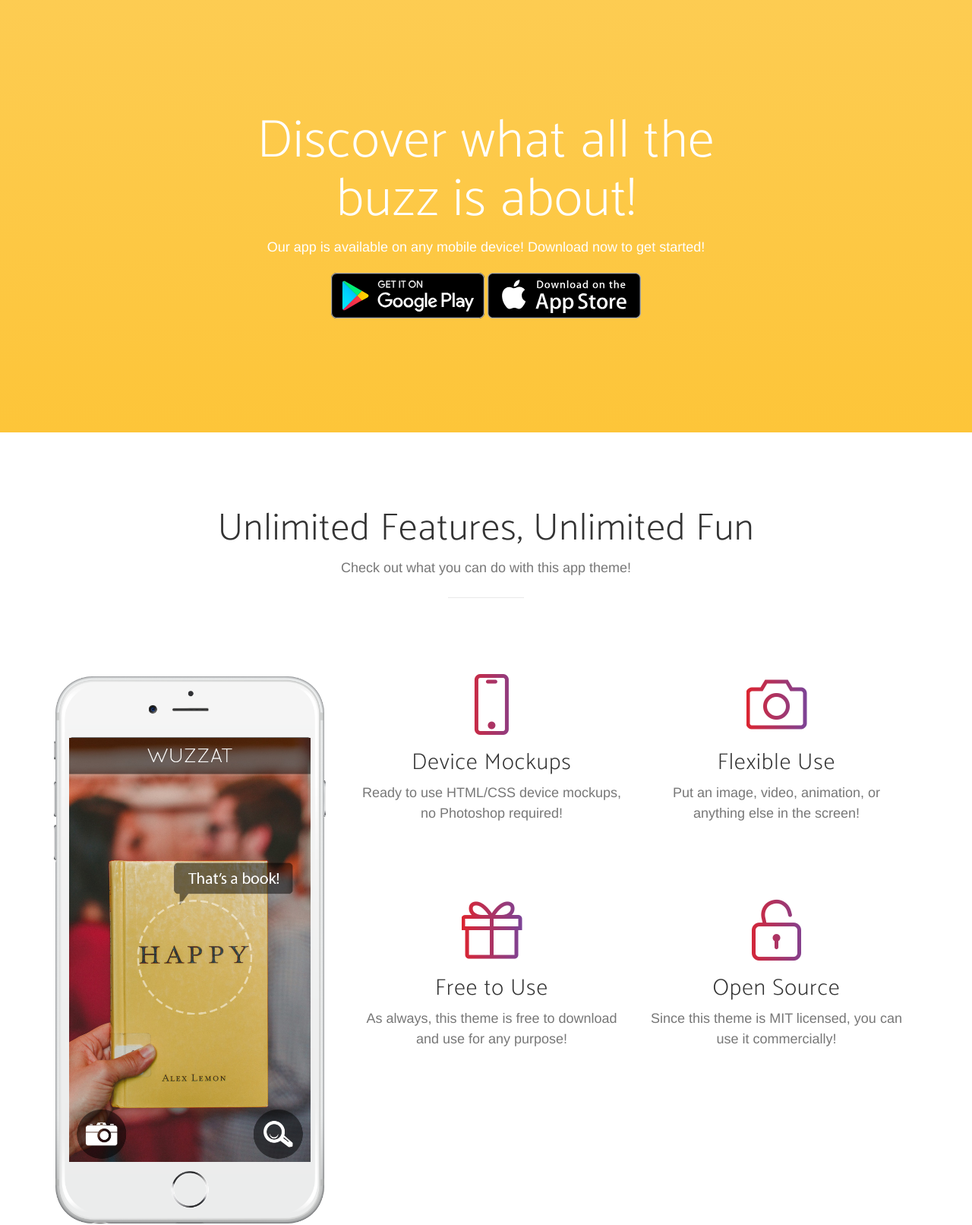
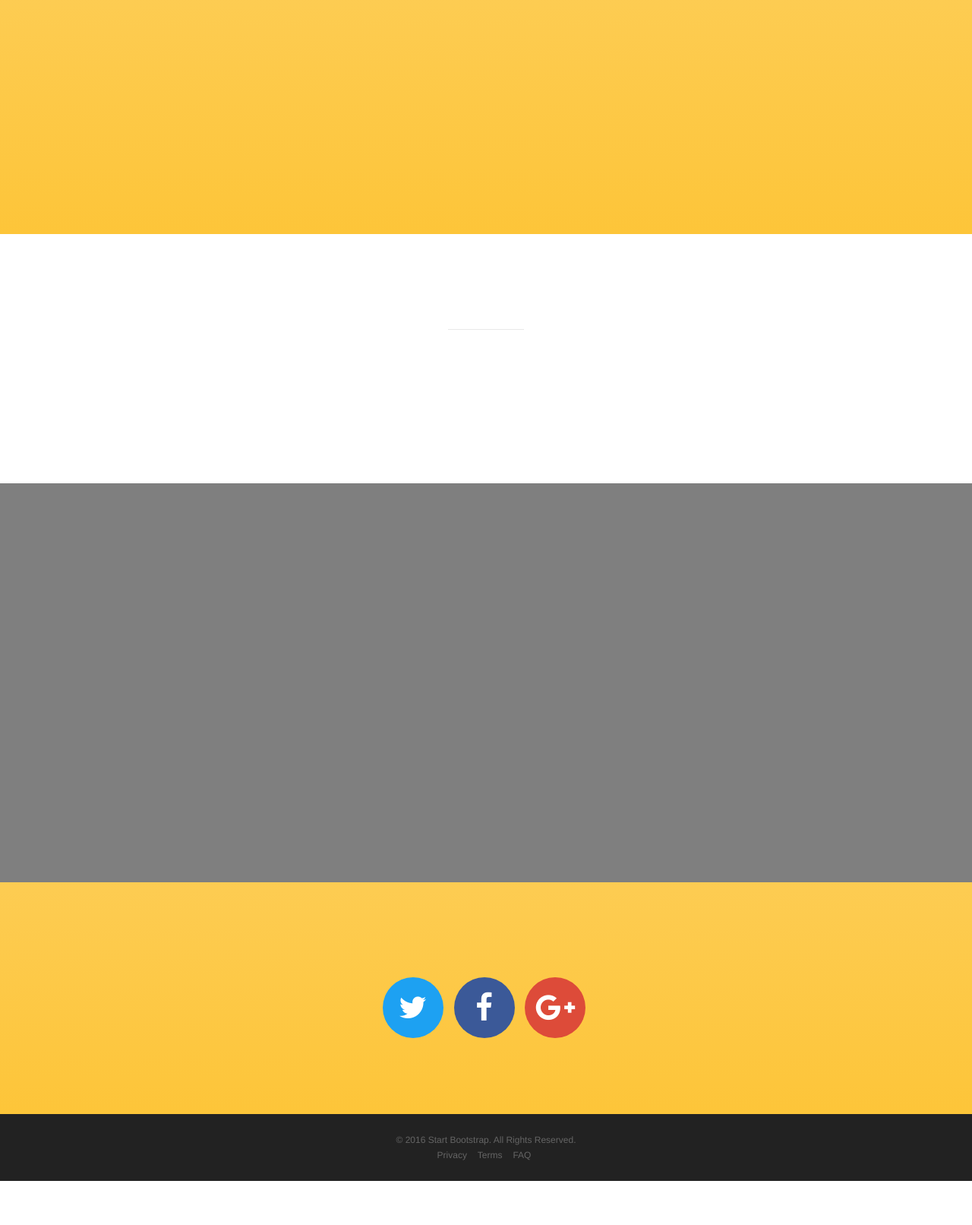
Before and after one commit to alinsen/ecotrace-subtext-script, a website: page index.html in a window 1280 px wide. Shown: the part 802-2414 px from the top of the page at 76% size. After the commit the page ends 2356 px from the top, so only its background shows below. Drawn offline with nearby package versions, Linux system fonts and the light colour scheme; a web font is replaced by a local one.

Commit message:
Stripped the html to get a base style for our app

```diff
--- a/css/new-age.css
+++ b/css/new-age.css
@@ -302,7 +302,7 @@ section.cta {
   background-size: cover;
   -o-background-size: cover;
   background-position: center;
-  background-image: url('../img/bg-cta.jpg');
+  /*background-image: url('../img/bg-cta.jpg');*/
   padding: 250px 0;
 }
 section.cta .cta-content {
--- a/index.html
+++ b/index.html
@@ -9,7 +9,7 @@
     <meta name="description" content="">
     <meta name="author" content="">
 
-    <title>New Age - Start Bootstrap Theme</title>
+    <title>EcoTrace</title>
 
     <!-- Bootstrap Core CSS -->
     <link href="lib/bootstrap/css/bootstrap.min.css" rel="stylesheet">
@@ -45,20 +45,23 @@
                 <button type="button" class="navbar-toggle collapsed" data-toggle="collapse" data-target="#bs-example-navbar-collapse-1">
                     <span class="sr-only">Toggle navigation</span> Menu <i class="fa fa-bars"></i>
                 </button>
-                <a class="navbar-brand page-scroll" href="#page-top">Start Bootstrap</a>
+                <a class="navbar-brand page-scroll" href="#page-top">EcoTrace</a>
             </div>
 
             <!-- Collect the nav links, forms, and other content for toggling -->
             <div class="collapse navbar-collapse" id="bs-example-navbar-collapse-1">
                 <ul class="nav navbar-nav navbar-right">
                     <li>
-                        <a class="page-scroll" href="#download">Download</a>
+                        <a class="page-scroll" href="#myprofile">My Profile</a>
                     </li>
                     <li>
-                        <a class="page-scroll" href="#features">Features</a>
+                        <a class="page-scroll" href="#myactivity">My Activity</a>
                     </li>
                     <li>
-                        <a class="page-scroll" href="#contact">Contact</a>
+                        <a class="page-scroll" href="#planmyday">Plan My Day</a>
+                    </li>
+                    <li>
+                        <a class="page-scroll" href="#dailytips">Daily Tips</a>
                     </li>
                 </ul>
             </div>
@@ -73,25 +76,12 @@
                 <div class="col-sm-7">
                     <div class="header-content">
                         <div class="header-content-inner">
-                            <h1>New Age is an app landing page that will help you beautifully showcase your new mobile app, or anything else!</h1>
-                            <a href="#download" class="btn btn-outline btn-xl page-scroll">Start Now for Free!</a>
+
                         </div>
                     </div>
                 </div>
                 <div class="col-sm-5">
-                    <div class="device-container">
-                        <div class="device-mockup iphone6_plus portrait white">
-                            <div class="device">
-                                <div class="screen">
-                                    <!-- Demo image for screen mockup, you can put an image here, some HTML, an animation, video, or anything else! -->
-                                    <img src="img/demo-screen-1.jpg" class="img-responsive" alt="">
-                                </div>
-                                <div class="button">
-                                    <!-- You can hook the "home button" to some JavaScript events or just remove it -->
-                                </div>
-                            </div>
-                        </div>
-                    </div>
+
                 </div>
             </div>
         </div>
@@ -101,12 +91,8 @@
         <div class="container">
             <div class="row">
                 <div class="col-md-8 col-md-offset-2">
-                    <h2 class="section-heading">Discover what all the buzz is about!</h2>
-                    <p>Our app is available on any mobile device! Download now to get started!</p>
-                    <div class="badges">
-                        <a class="badge-link" href="#"><img src="img/google-play-badge.svg" alt=""></a>
-                        <a class="badge-link" href="#"><img src="img/app-store-badge.svg" alt=""></a>
-                    </div>
+                    <h2 class="section-heading"></h2>
+
                 </div>
             </div>
         </div>
@@ -117,59 +103,29 @@
             <div class="row">
                 <div class="col-lg-12 text-center">
                     <div class="section-heading">
-                        <h2>Unlimited Features, Unlimited Fun</h2>
-                        <p class="text-muted">Check out what you can do with this app theme!</p>
+                        <h2></h2>
+                        <p class="text-muted"></p>
                         <hr>
                     </div>
                 </div>
             </div>
             <div class="row">
                 <div class="col-md-4">
-                    <div class="device-container">
-                        <div class="device-mockup iphone6_plus portrait white">
-                            <div class="device">
-                                <div class="screen">
-                                    <!-- Demo image for screen mockup, you can put an image here, some HTML, an animation, video, or anything else! -->
-                                    <img src="img/demo-screen-1.jpg" class="img-responsive" alt=""> </div>
-                                <div class="button">
-                                    <!-- You can hook the "home button" to some JavaScript events or just remove it -->
-                                </div>
-                            </div>
-                        </div>
-                    </div>
                 </div>
                 <div class="col-md-8">
                     <div class="container-fluid">
                         <div class="row">
                             <div class="col-md-6">
-                                <div class="feature-item">
-                                    <i class="icon-screen-smartphone text-primary"></i>
-                                    <h3>Device Mockups</h3>
-                                    <p class="text-muted">Ready to use HTML/CSS device mockups, no Photoshop required!</p>
-                                </div>
+
                             </div>
                             <div class="col-md-6">
-                                <div class="feature-item">
-                                    <i class="icon-camera text-primary"></i>
-                                    <h3>Flexible Use</h3>
-                                    <p class="text-muted">Put an image, video, animation, or anything else in the screen!</p>
-                                </div>
+
                             </div>
                         </div>
                         <div class="row">
                             <div class="col-md-6">
-                                <div class="feature-item">
-                                    <i class="icon-present text-primary"></i>
-                                    <h3>Free to Use</h3>
-                                    <p class="text-muted">As always, this theme is free to download and use for any purpose!</p>
-                                </div>
                             </div>
                             <div class="col-md-6">
-                                <div class="feature-item">
-                                    <i class="icon-lock-open text-primary"></i>
-                                    <h3>Open Source</h3>
-                                    <p class="text-muted">Since this theme is MIT licensed, you can use it commercially!</p>
-                                </div>
                             </div>
                         </div>
                     </div>
@@ -181,8 +137,7 @@
     <section class="cta">
         <div class="cta-content">
             <div class="container">
-                <h2>Stop waiting.<br>Start building.</h2>
-                <a href="#contact" class="btn btn-outline btn-xl page-scroll">Let's Get Started!</a>
+                <h2></h2>
             </div>
         </div>
         <div class="overlay"></div>
@@ -190,7 +145,7 @@
 
     <section id="contact" class="contact bg-primary">
         <div class="container">
-            <h2>We <i class="fa fa-heart"></i> new friends!</h2>
+            <h2></h2>
             <ul class="list-inline list-social">
                 <li class="social-twitter">
                     <a href="#"><i class="fa fa-twitter"></i></a>
```
Also changed, not shown: css/new-age.min.css, custom.css (added).
